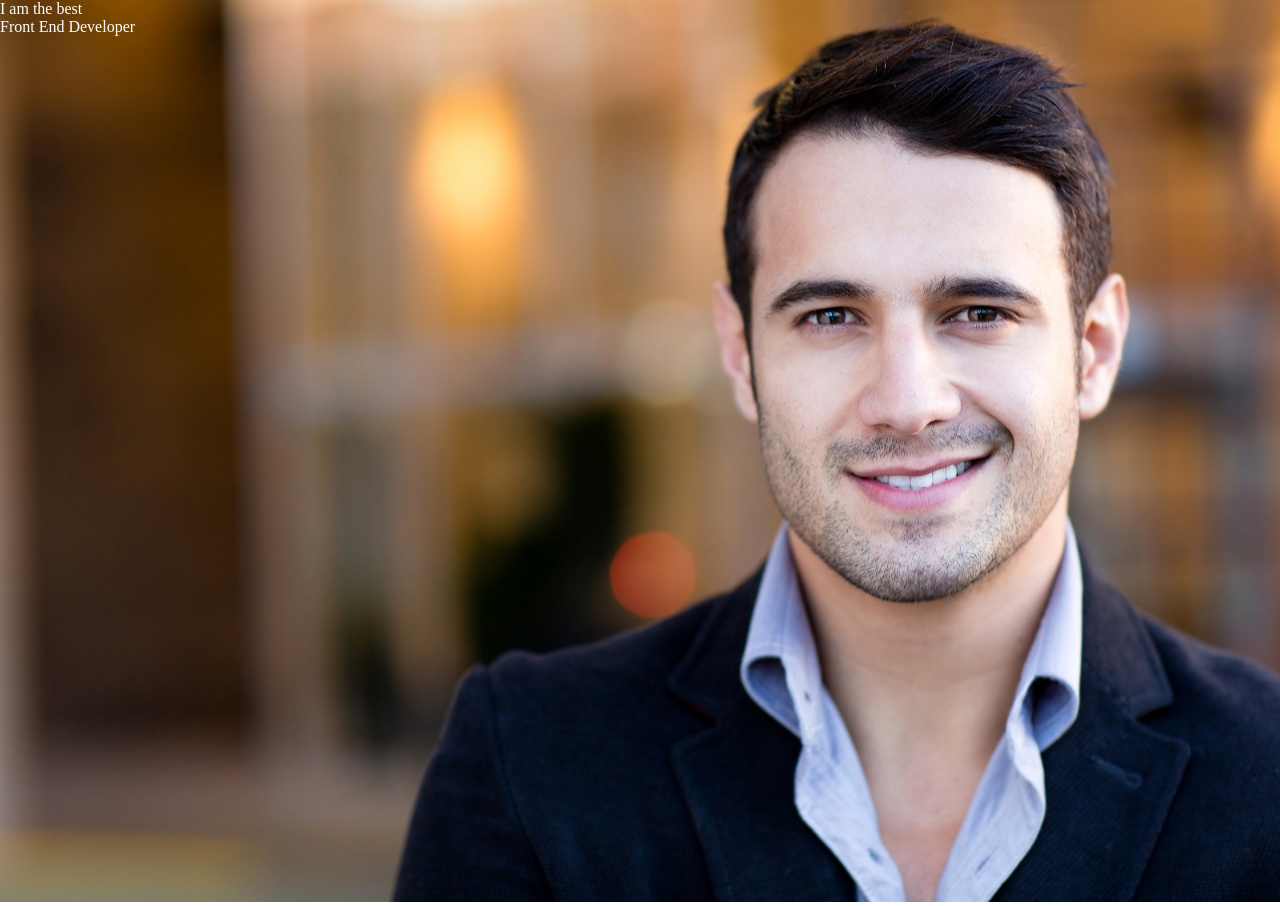
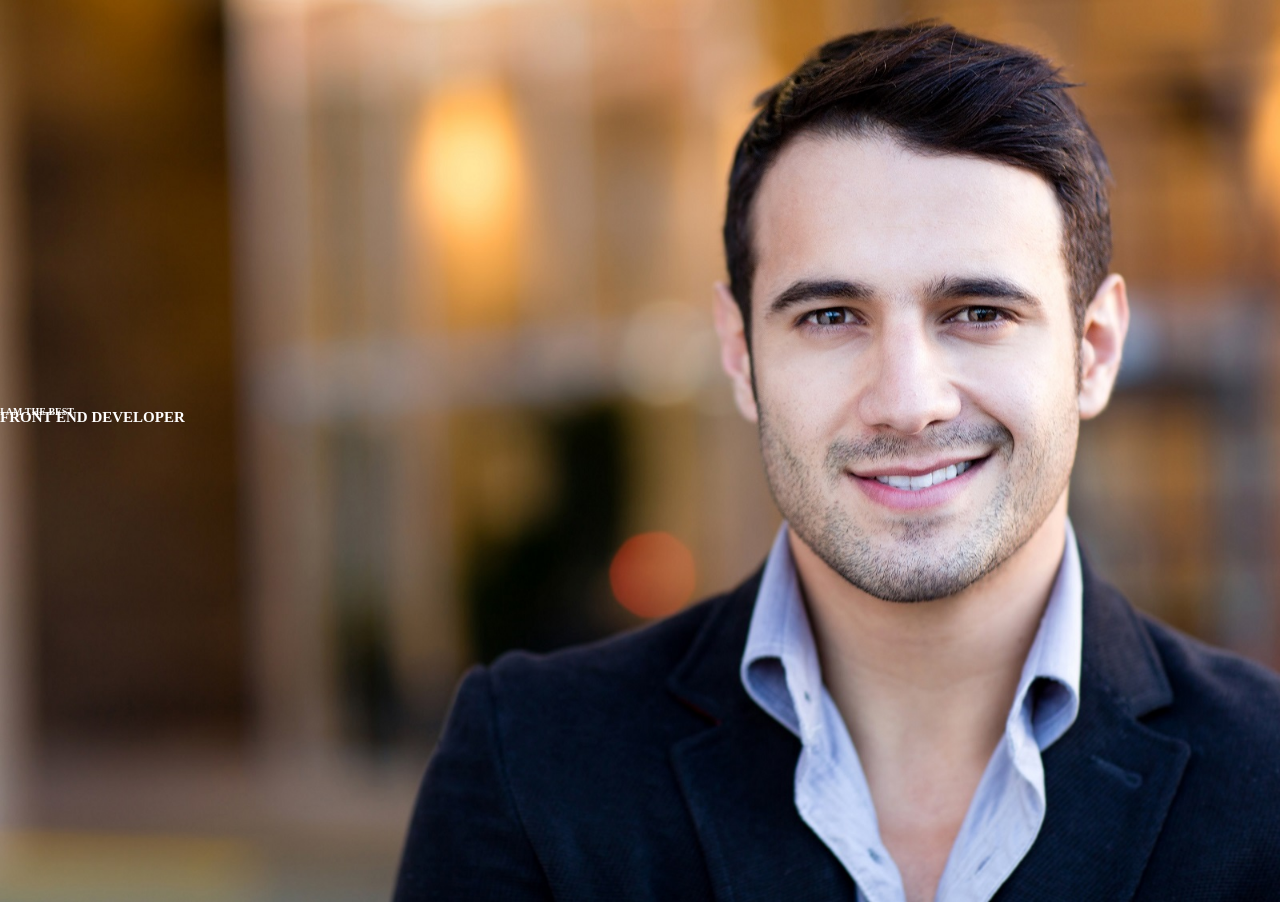
Before and after one commit to wiemka/zadanie_2_rwd, a plain HTML site: page index.html in a window 1280 px wide. Drawn offline with Linux system fonts and the light colour scheme.

Commit message:
próba ustawienia tekstu na zdjęciu

```diff
--- a/css/style.css
+++ b/css/style.css
@@ -4,7 +4,7 @@ body{
 }
 
 .zdjecie_1{
-    position: absolute;
+    position: relative;
     width: 100%;
 }
 
@@ -13,14 +13,20 @@ body{
 }
 
 .tekst{
-    position: relative;
+    position: absolute;
     color: white;
+    text-transform: uppercase;
+    top: 50%;
+    left: 0;
+    transform: translate(0, 50%);
 }
 
 #tekst_1{
-    font-size:
+    font-size: 10px;
+    font-weight: bold;
 }
 
 #tekst_2{
-
+    font-size: 15px;
+    font-weight: bolder;
 }
--- a/index.html
+++ b/index.html
@@ -9,7 +9,7 @@
 <body>
     <img class="zdjecie_1" src="img/man-1.jpg" alt="">
     <img class="zdjecie_2" src="img/man-2.jpg" alt="">
-    <div id="tekst_1" class="tekst">I am the best</div>
+    <div id="tekst_1" class="tekst">I am the best</div> <br />
     <div id="tekst_2" class="tekst">Front End Developer</div>
 </body>
 </html>
```
